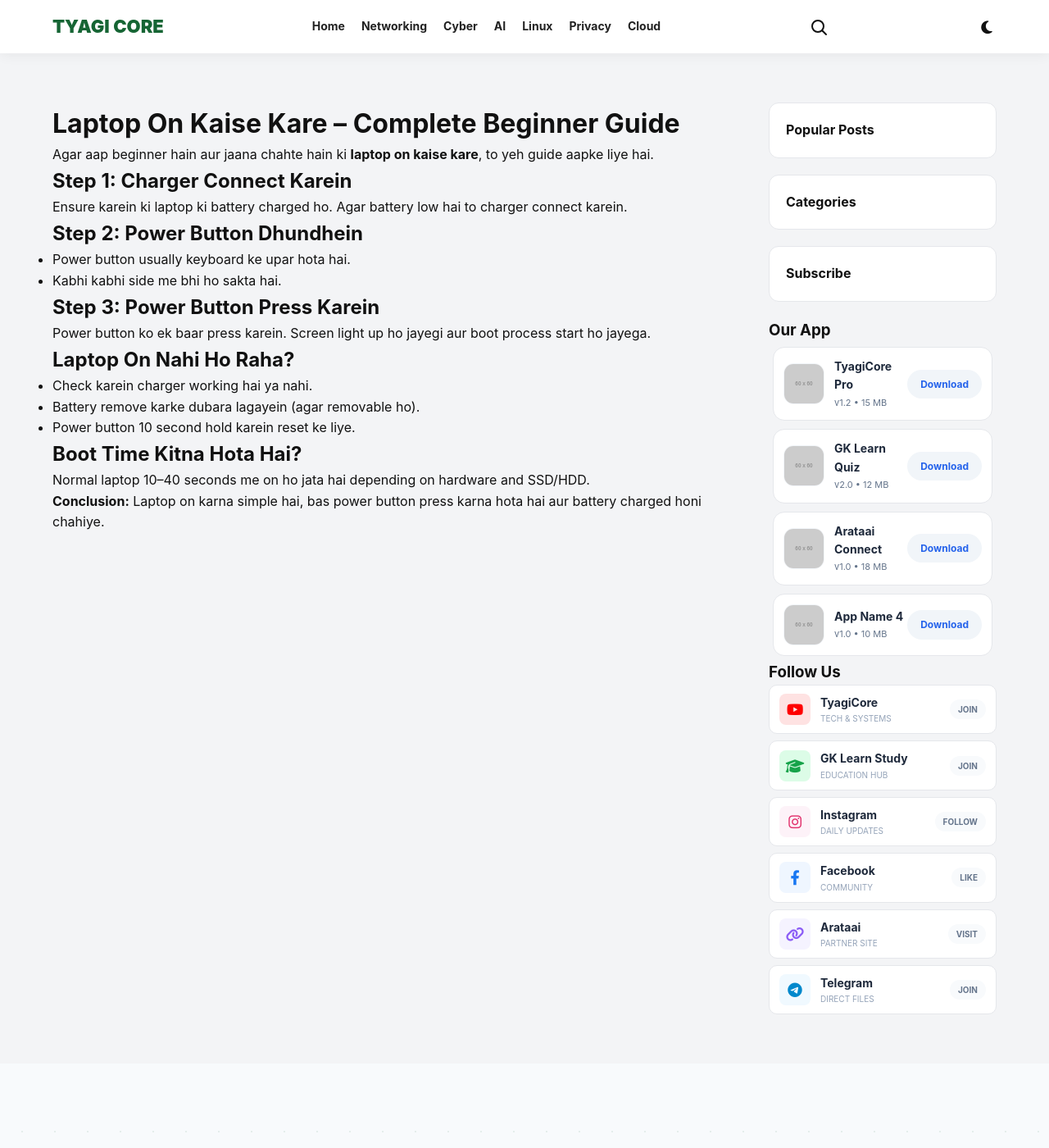
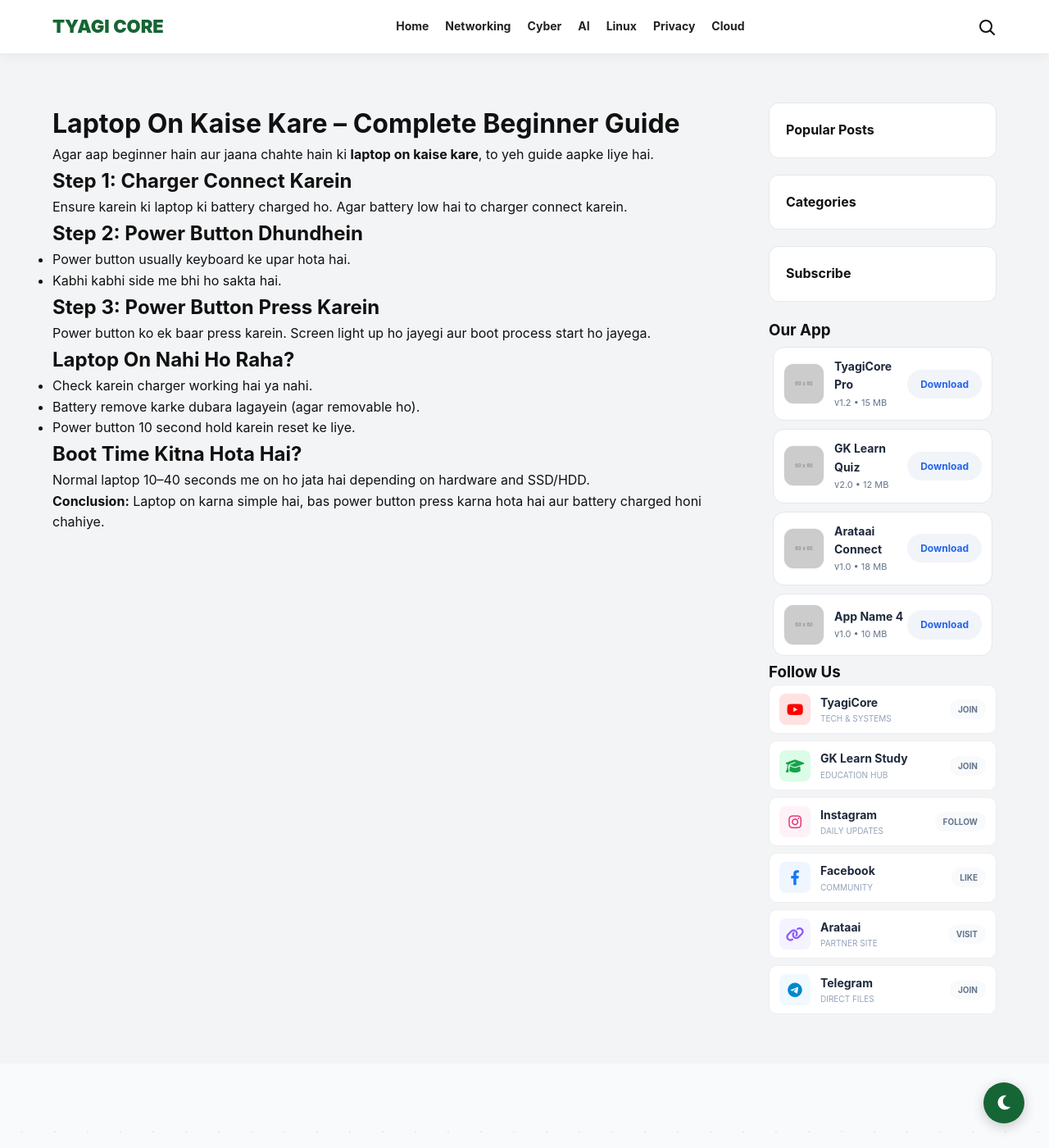
Before and after one commit to HimanshuTyagiJi/TyagiCore, a Jekyll site: the page built from laptop-on-kaise-karen.html, in a window 1280 px wide and 1400 px high. Shown: the whole window at 82% size. Built offline with Jekyll 4.4.1, drawn with Linux system fonts in a browser that asks for light colours.

Commit message:
Update default.html

```diff
--- a/_layouts/default.html
+++ b/_layouts/default.html
@@ -127,61 +127,8 @@ body{font-family:-apple-system,BlinkMacSystemFont,'Segoe UI',Roboto,sans-serif;b
         <line x1="3" y1="18" x2="21" y2="18"></line>
       </svg>
 
- <div class="right-icons">
-      <div id="dark-mode-toggle" class="icon-btn theme-icon">
-        <i class="fas fa-moon moon-icon"></i>
-        <i class="fas fa-sun sun-icon" style="display:none;"></i>
-      </div></div>
-    <style>
-      /* Dark Mode Variable Logic */
-      :root {
-        --bg-color: #f3f4f6;
-        --card-bg: #ffffff;
-        --text-color: #111111;
-        --border-color: #e5e7eb;
-      }
+ </div>
 
-      body.dark-mode {
-        --bg-color: #0f172a;
-        --card-bg: #1e293b;
-        --text-color: #f1f5f9;
-        --border-color: #334155;
-      }
-
-      body { background: var(--bg-color); color: var(--text-color); transition: 0.3s; }
-
-      /* Applying Variables to your components */
-      .header, .card, .box, .tc-card, .mobile-menu, .horizontal-post-card, .app-card, .hub-card {
-        background: var(--card-bg) !important;
-        color: var(--text-color) !important;
-        border-color: var(--border-color) !important;
-      }
-
-      .theme-icon { display: flex; align-items: center; justify-content: center; font-size: 18px; color: var(--text-color); cursor: pointer; }
-      .dark-mode .moon-icon { display: none; }
-      .dark-mode .sun-icon { display: block !important; color: #fbbf24; }
-
-      .dark-mode .logo, .dark-mode .nav a { color: #4ade80; }
-      .dark-mode .icon-btn { stroke: #f1f5f9; } /* Search aur hamburger lines ko white karne ke liye */
-    </style>
-
-    <script>
-      const themeBtn = document.getElementById("dark-mode-toggle");
-      const body = document.body;
-
-      if (localStorage.getItem("theme") === "dark") {
-        body.classList.add("dark-mode");
-      }
-
-      themeBtn.addEventListener("click", () => {
-        body.classList.toggle("dark-mode");
-        if (body.classList.contains("dark-mode")) {
-          localStorage.setItem("theme", "dark");
-        } else {
-          localStorage.setItem("theme", "light");
-        }
-      });
-    </script>
   </div>
 </header>
 
@@ -828,6 +775,59 @@ svg {
 
 
 </style>
+
+<div id="dark-mode-toggle" class="floating-theme-btn">
+  <i class="fas fa-moon moon-icon"></i>
+  <i class="fas fa-sun sun-icon" style="display:none;"></i>
+</div>
+  <style>.floating-theme-btn {
+  position: fixed;
+  bottom: 30px; /* Footer ke thoda upar */
+  right: 30px;  /* Right side mein */
+  width: 50px;
+  height: 50px;
+  background: #166534; /* Tera primary green color */
+  color: white;
+  border-radius: 50%;
+  display: flex;
+  align-items: center;
+  justify-content: center;
+  cursor: pointer;
+  z-index: 1000;
+  box-shadow: 0 4px 15px rgba(0,0,0,0.2);
+  transition: 0.3s ease;
+  font-size: 20px;
+}
+
+.floating-theme-btn:hover {
+  transform: scale(1.1);
+}
+
+/* Dark Mode Colors (Variables same rahenge) */
+:root { --bg-color: #f3f4f6; --card-bg: #ffffff; --text-color: #111; }
+body.dark-mode { --bg-color: #0f172a; --card-bg: #1e293b; --text-color: #f1f5f9; }
+
+body { background: var(--bg-color); color: var(--text-color); }
+.header, .card, .box, .tc-card, .horizontal-post-card {
+  background: var(--card-bg) !important;
+  color: var(--text-color) !important;
+}
+
+/* Dark mode mein button ka color badle toh change kar sakte ho */
+.dark-mode .floating-theme-btn {
+  background: #fbbf24; /* Sun color */
+  color: #000;
+}
+.dark-mode .moon-icon { display: none; }
+.dark-mode .sun-icon { display: block !important; }</style>
+  <script> const themeBtn = document.getElementById("dark-mode-toggle");
+if (localStorage.getItem("theme") === "dark") {
+  document.body.classList.add("dark-mode");
+}
+themeBtn.addEventListener("click", () => {
+  document.body.classList.toggle("dark-mode");
+  localStorage.setItem("theme", document.body.classList.contains("dark-mode") ? "dark" : "light");
+});</script>
 <footer class="tc-footer">
   <div class="footer-grid">
     <div><h3>About Tyagi Core</h3><p>Innovation and education without limits. Deep tech insights for everyone.</p></div>
```
